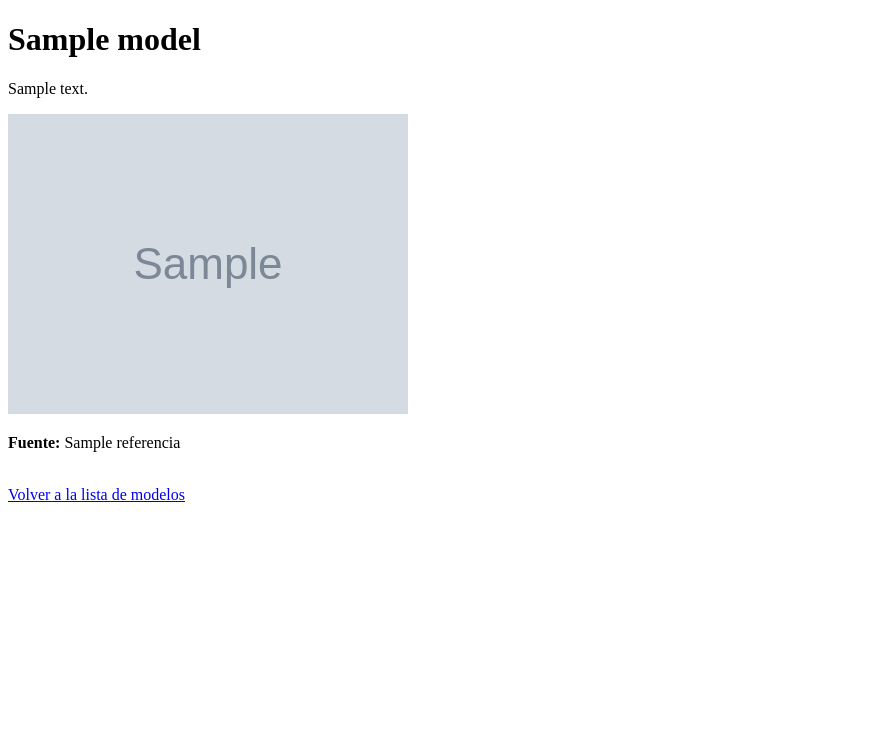
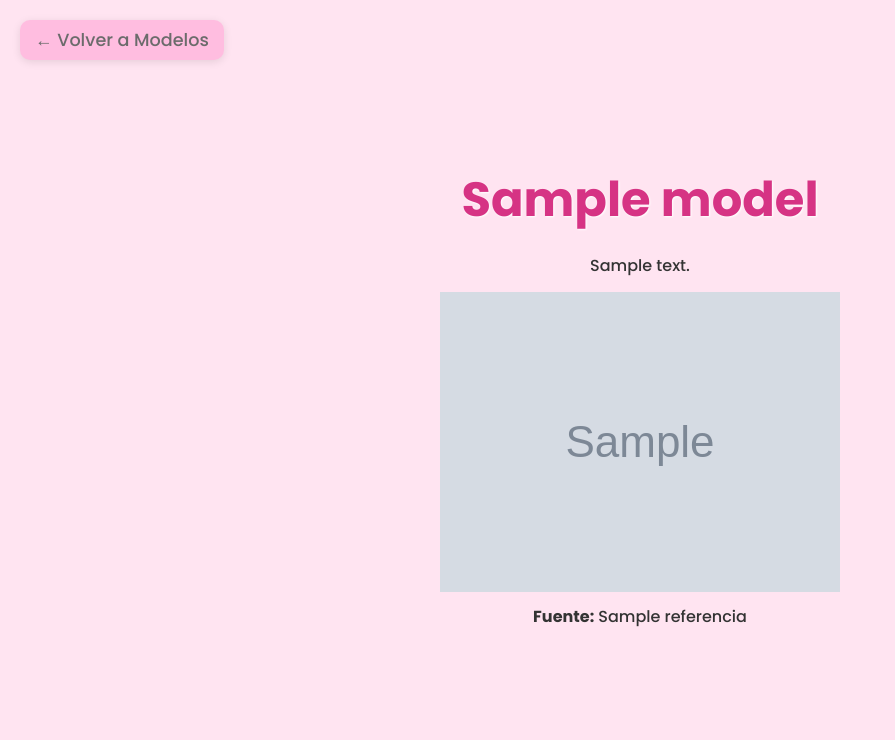
Before and after one commit to nsuarezr1/MachineLearning, a Flask app: template templates/modelo.html in a window 1280 px wide. Shown: the top 740 px of the page, without its empty margins (0-895 px from the left). Run offline with Flask 3, Linux system fonts and the light colour scheme; the template is opened without the code that fills it: most values are stand-ins (such as "Sample title", 1, 10 or a date in 2020); grey boxes marked "Sample" are stand-in pictures.

Commit message:
Añadir estilos de Modelos

```diff
--- /dev/null
+++ b/static/css/stylesModelo.css
@@ -0,0 +1,90 @@
+@import url('https://fonts.googleapis.com/css2?family=Poppins:wght@300;500;700&display=swap');
+
+body {
+    font-family: 'Poppins', sans-serif;
+    background-color: #ffe4f1;
+    color: #333;
+    margin: 0;
+    padding: 40px 20px;
+    display: flex;
+    flex-direction: column;
+    align-items: center;
+}
+
+h1 {
+    color: #d63384;
+    font-size: 3em;
+    margin-bottom: 30px;
+    text-shadow: 1px 1px 2px #fff;
+}
+
+ul {
+    list-style: none;
+    padding: 0;
+    margin: 0;
+    width: 100%;
+    max-width: 500px;
+}
+
+li {
+    background-color: #ffffff;
+    margin-bottom: 15px;
+    padding: 15px 20px;
+    border-radius: 12px;
+    box-shadow: 0 4px 10px rgba(0, 0, 0, 0.08);
+    transition: transform 0.2s, box-shadow 0.2s;
+}
+
+li:hover {
+    transform: scale(1.03);
+    box-shadow: 0 6px 16px rgba(0, 0, 0, 0.12);
+}
+
+a {
+    text-decoration: none;
+    color: #a21caf;
+    font-weight: 500;
+    font-size: 1.1em;
+    display: block;
+}
+
+a:hover {
+    color: #e11d48;
+}
+
+@media (max-width: 600px) {
+    h1 {
+        font-size: 2em;
+        text-align: center;
+    }
+}
+.volver-btn {
+    position: fixed;
+    top: 20px;
+    left: 20px;
+    background-color: #ffbde0;
+    color: #6b6b6b;
+    padding: 10px 15px;
+    border-radius: 10px;
+    font-weight: 500;
+    text-decoration: none;
+    box-shadow: 0 2px 8px rgba(0,0,0,0.1);
+    transition: background-color 0.3s, color 0.3s;
+    z-index: 1000;
+}
+
+.volver-btn:hover {
+    background-color: #ffb6e8;
+    color: rgb(252, 215, 245);
+}
+.contenido-modelo {
+    max-width: 800px;
+    margin: 100px auto 40px auto; /* centrado + espacio para el botón */
+    text-align: center;
+    padding: 0 20px;
+}
+.contenido-modelo img {
+    display: block;
+    margin: 0 auto;
+    max-width: 100%;
+}
--- a/templates/home.html
+++ b/templates/home.html
@@ -21,6 +21,7 @@
                     <a href="{{ url_for('RegresionLineal') }}">Regresión Lineal</a>
                     <a href="{{ url_for('CasoUsoRegresionLogistica') }}">Caso de Uso Regresión Logística</a>
                     <a href="{{ url_for('RegresionLogistica') }}">Regresión Logística</a>
+                    <a href="{{ url_for('modelos') }}">Modelos</a>
                 </div>
             </div>
         </div>
--- a/templates/modelo.html
+++ b/templates/modelo.html
@@ -2,7 +2,12 @@
 <html lang="es">
 <head>
     <meta charset="UTF-8">
+
+    <a href="/modelos" class="volver-btn">← Volver a Modelos</a>
+    <div class="contenido-modelo">
     <title>{{ model.Titulo }}</title>
+    <link rel="stylesheet" href="{{ url_for('static', filename='../static/css/normalize.css')}}">
+    <link rel="stylesheet" href="{{ url_for('static', filename='../static/css/stylesModelo.css')}}">
 </head>
 <body>
     <h1>{{ model.Titulo }}</h1>
@@ -10,6 +15,6 @@
     <img src="{{ model.urlImagen }}" alt="{{ model.Titulo }}" style="max-width: 600px;">
     <p><strong>Fuente:</strong> {{ model.referencia }}</p>
     <br>
-    <a href="/modelos">Volver a la lista de modelos</a>
+</div>
 </body>
 </html>
--- a/templates/modelos.html
+++ b/templates/modelos.html
@@ -2,7 +2,10 @@
 <html lang="es">
 <head>
     <meta charset="UTF-8">
+
     <title>Modelos Disponibles</title>
+    <link rel="stylesheet" href="{{ url_for('static', filename='../static/css/normalize.css')}}">
+    <link rel="stylesheet" href="{{ url_for('static', filename='../static/css/stylesModelo.css')}}">
 </head>
 <body>
     <h1>Modelos Disponibles</h1>
```
